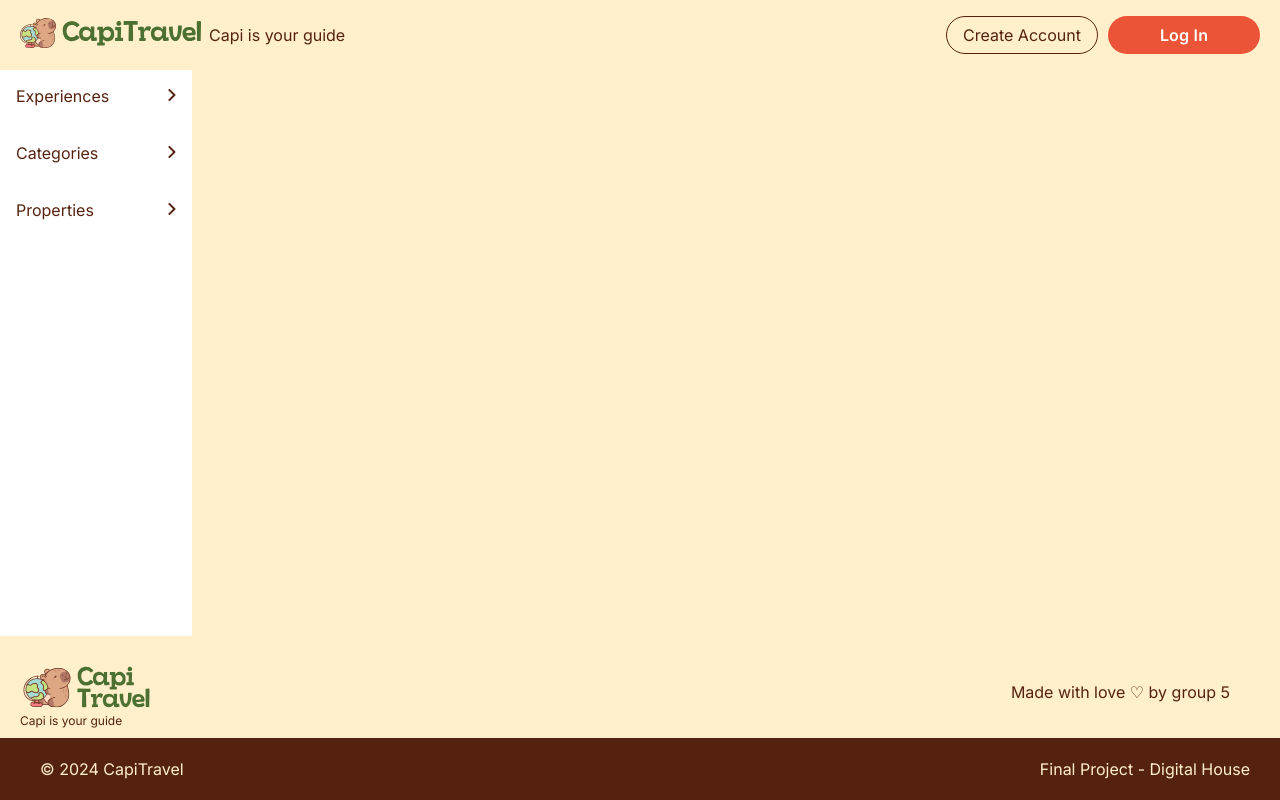
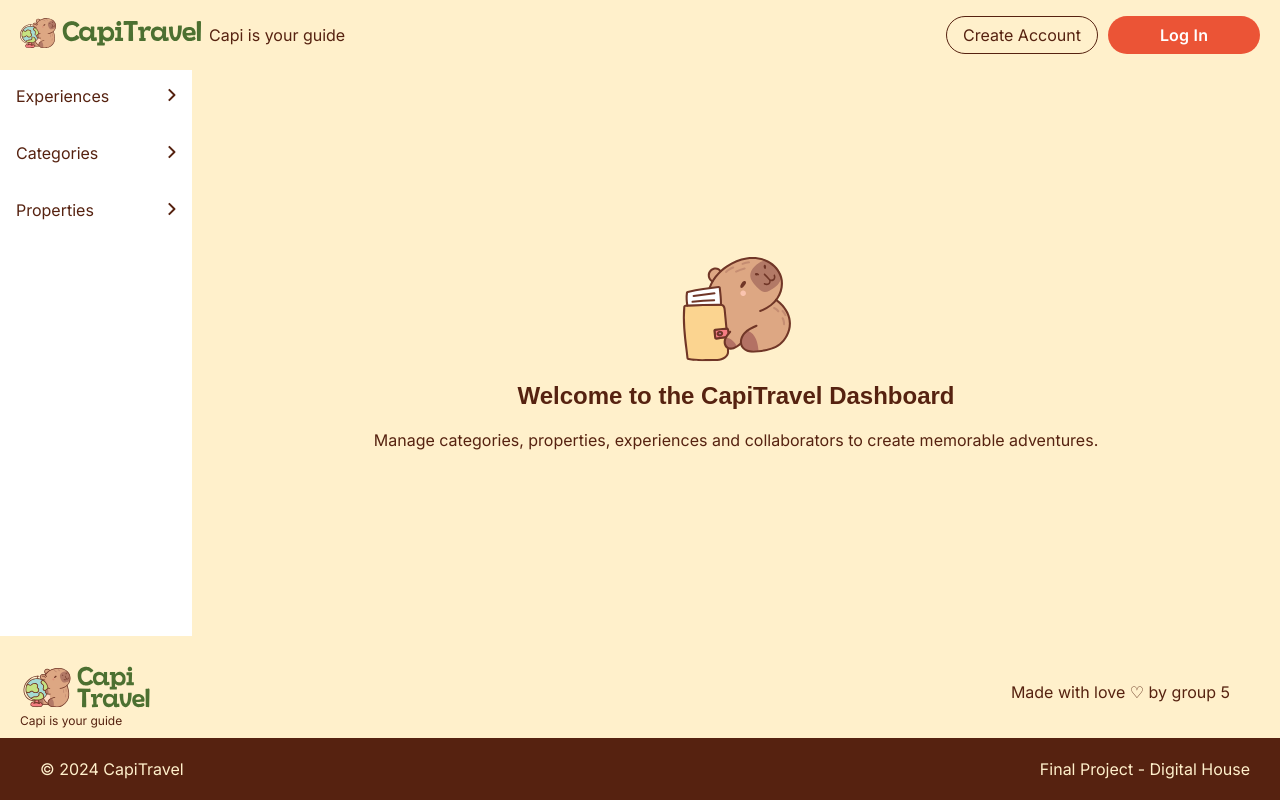
Before and after one commit to strikerout/CAPITRAVEL_FE, a React (Vite) app: page /administrator in a window 1280 px wide. Built offline with nearby package versions, Linux system fonts and the light colour scheme; a web font is replaced by a local one.

Commit message:
create a component for initial view on dashboard

```diff
--- a/src/App.scss
+++ b/src/App.scss
@@ -478,6 +478,14 @@ body{
         }
     }
 
+    .bannerDashboard{
+        height: 100%;
+        display: flex;
+        flex-direction: column;
+        align-items: center;
+        justify-content: center;
+        gap: 20px;
+    }
     .mobileView{
         display: flex;
         flex-direction: column;
--- /dev/null
+++ b/src/components/BannerDashboard.jsx
@@ -0,0 +1,13 @@
+import capiPassport from "../../public/capi_passport.svg"
+
+const BannerDashboard = () => {
+  return (
+<section className="bannerDashboard">
+<img src={capiPassport} alt="Icon of capibara"/>
+<h2>Welcome to the CapiTravel Dashboard</h2>
+<p>Manage categories, properties, experiences and collaborators to create memorable adventures.</p>
+</section>
+  )
+}
+
+export default BannerDashboard
--- a/src/pages/AdminPanel.jsx
+++ b/src/pages/AdminPanel.jsx
@@ -5,6 +5,7 @@ import Categories from "../components/Categories/Categories";
 import Properties from "../components/Properties/Properties";
 import arrowIcon from "../../public/arrow.svg";
 import capiCamp from "../../public/capi_camp.svg";
+import BannerDashboard from "../components/BannerDashboard"
 
 const AdminPanel = () => {
   return (
@@ -39,6 +40,7 @@ const AdminPanel = () => {
 
       <div>
         <Routes>
+          <Route path="/" element={<BannerDashboard />} />
           <Route path="categories" element={<Categories />} />
           <Route path="properties" element={<Properties />} />
           <Route path="experiences" element={<Experiences />} />
```
Also changed, not shown: public/capi_passport.svg (added).
